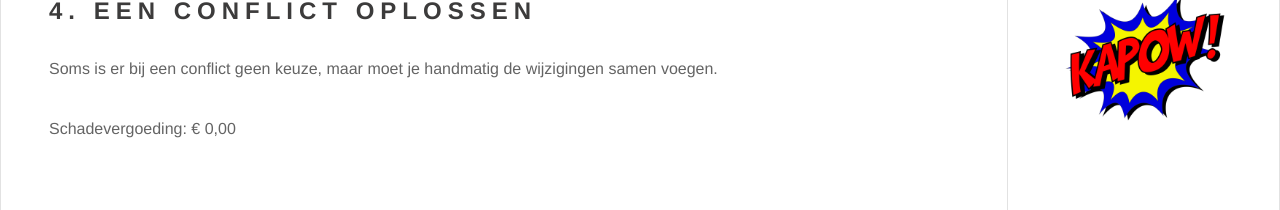
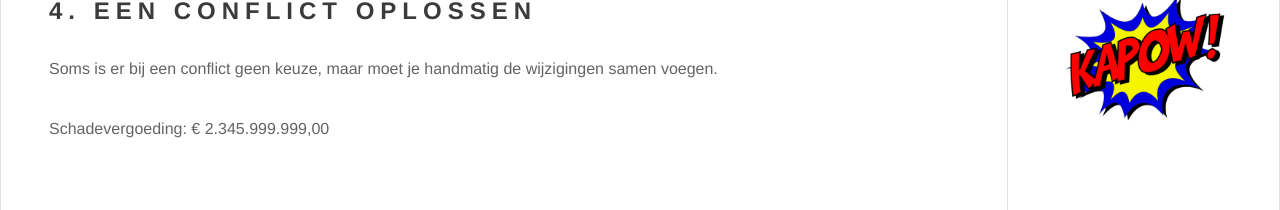
Before and after one commit to youssef6278/p4-VBH-TOETS, a plain HTML site: page index.html in a window 1280 px wide. Shown: the part 3560-3770 px from the top of the page. Drawn offline with Linux system fonts and the light colour scheme; files whose address does not match are found by name.

Commit message:
opdracht 4 SAVAGE AVENGERS
aangepast weer de schadevergoeding

```diff
--- a/index.html
+++ b/index.html
@@ -185,7 +185,7 @@
                         <p>Soms is er bij een conflict geen keuze, maar moet je handmatig de wijzigingen samen voegen.</p>
                         <p>
                             Schadevergoeding:
-                            <span id="schadevergoeding">&euro; 0,00</span>
+                            <span id="schadevergoeding">&euro; 2.345.999.999,00</span>
                         </p>
                     </div>
                     <div class="meta">
```
